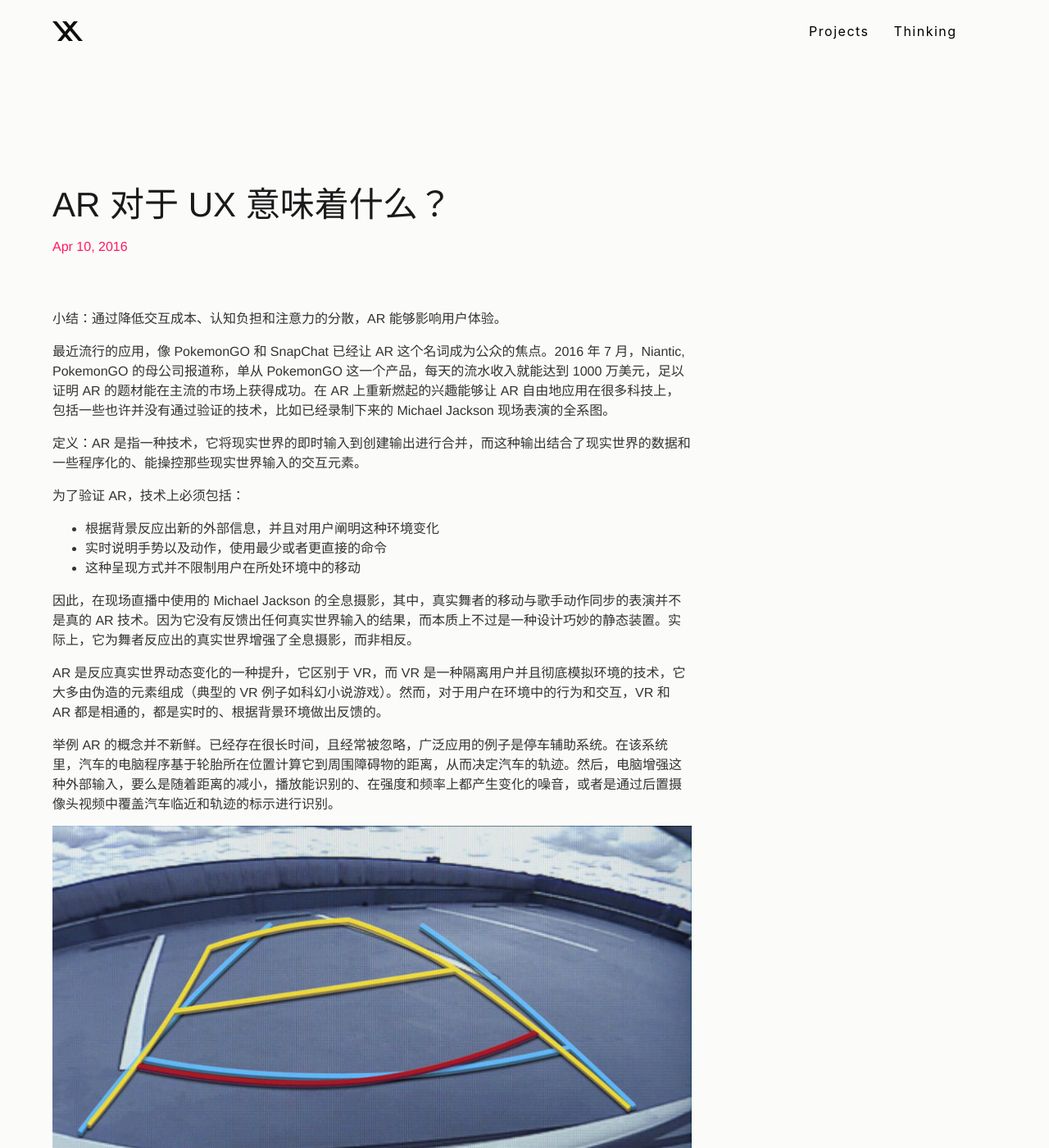
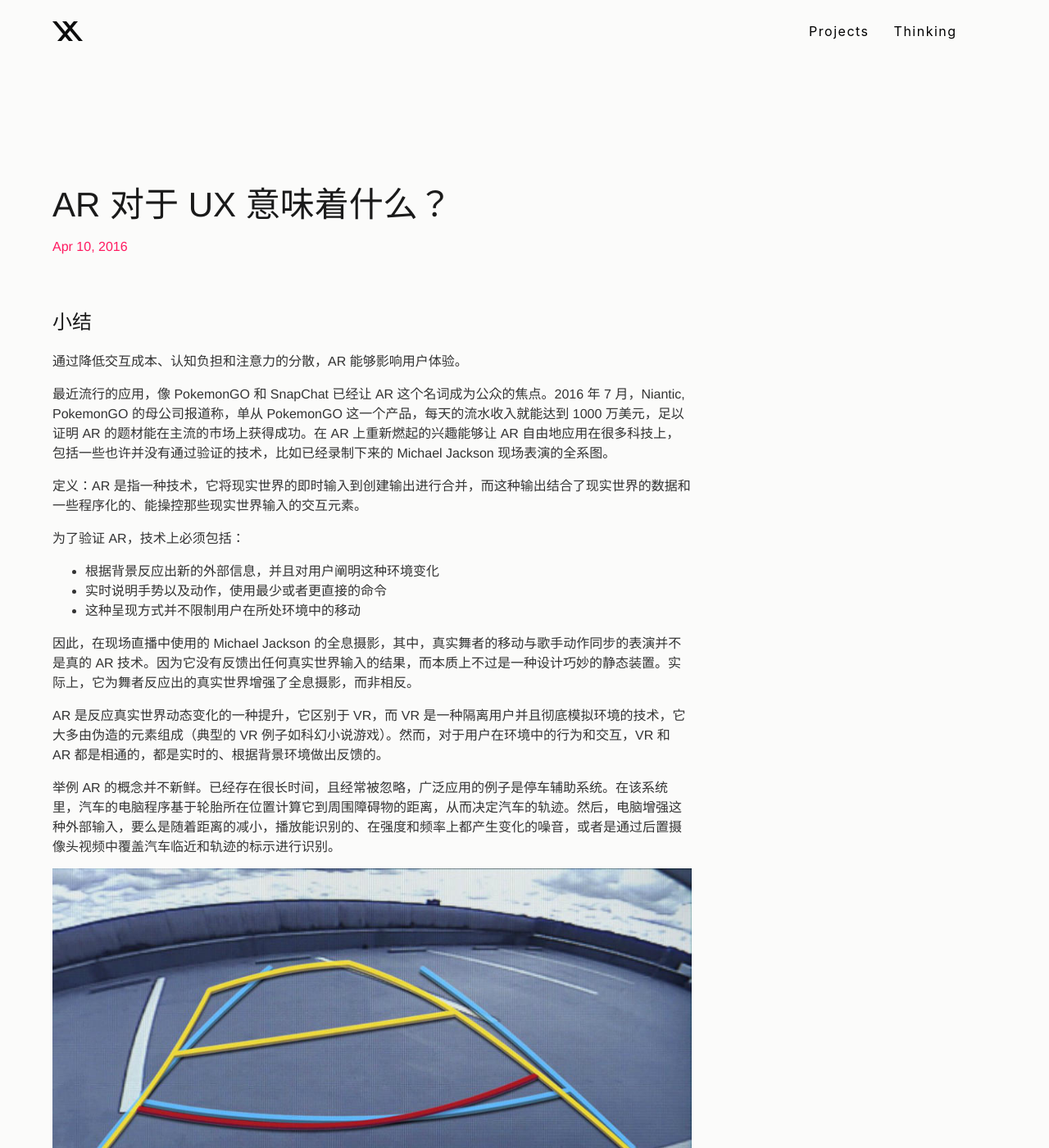
Before and after one commit to guoxindesign/guoxindesign.github.io, a Jekyll site: the page built from _posts/2016-04-10-ar.md, in a window 1280 px wide and 1400 px high. Shown: the whole window at 82% size. Built offline with Jekyll 4.4.1, drawn with Linux system fonts in a browser that asks for light colours; some of the changed text lies outside the part shown.

Commit message:
Update 2016-04-10-ar.md

```diff
--- a/_posts/2016-04-10-ar.md
+++ b/_posts/2016-04-10-ar.md
@@ -3,7 +3,8 @@
 layout: post
 cover_image: "/images/pokemon_cover.jpg"
 ---
-小结：通过降低交互成本、认知负担和注意力的分散，AR 能够影响用户体验。
+# 小结
+通过降低交互成本、认知负担和注意力的分散，AR 能够影响用户体验。
 
 最近流行的应用，像 PokemonGO 和 SnapChat 已经让 AR 这个名词成为公众的焦点。2016 年 7 月，Niantic, PokemonGO 的母公司报道称，单从 PokemonGO 这一个产品，每天的流水收入就能达到 1000 万美元，足以证明 AR 的题材能在主流的市场上获得成功。在 AR 上重新燃起的兴趣能够让 AR 自由地应用在很多科技上，包括一些也许并没有通过验证的技术，比如已经录制下来的 Michael Jackson 现场表演的全系图。
 
@@ -26,22 +27,19 @@
 
 丰田普锐斯上的后置停车辅助
 
-这里还有几个增强现实系统的例子
+这里还有几个增强现实系统的例子：
 
 ![](/images/pokemon_3.jpg)
 
 SnapChat 运用脸部识别技术，使用户能够利用电脑生产的图像和动画来提升形象
 
-
 ![](/images/pokemon_4.jpg)
 
 Pokemon GO 的用户收集那些在真实世界中行走可以被发现的角色
 
-
 ![](/images/pokemon_5.jpg)
 
 利用微软的全息透镜，用户可以在一个其他用户感知到的环境中，应用图解和其他图像
-
 
 ![](/images/pokemon_6.jpg)
 
```
